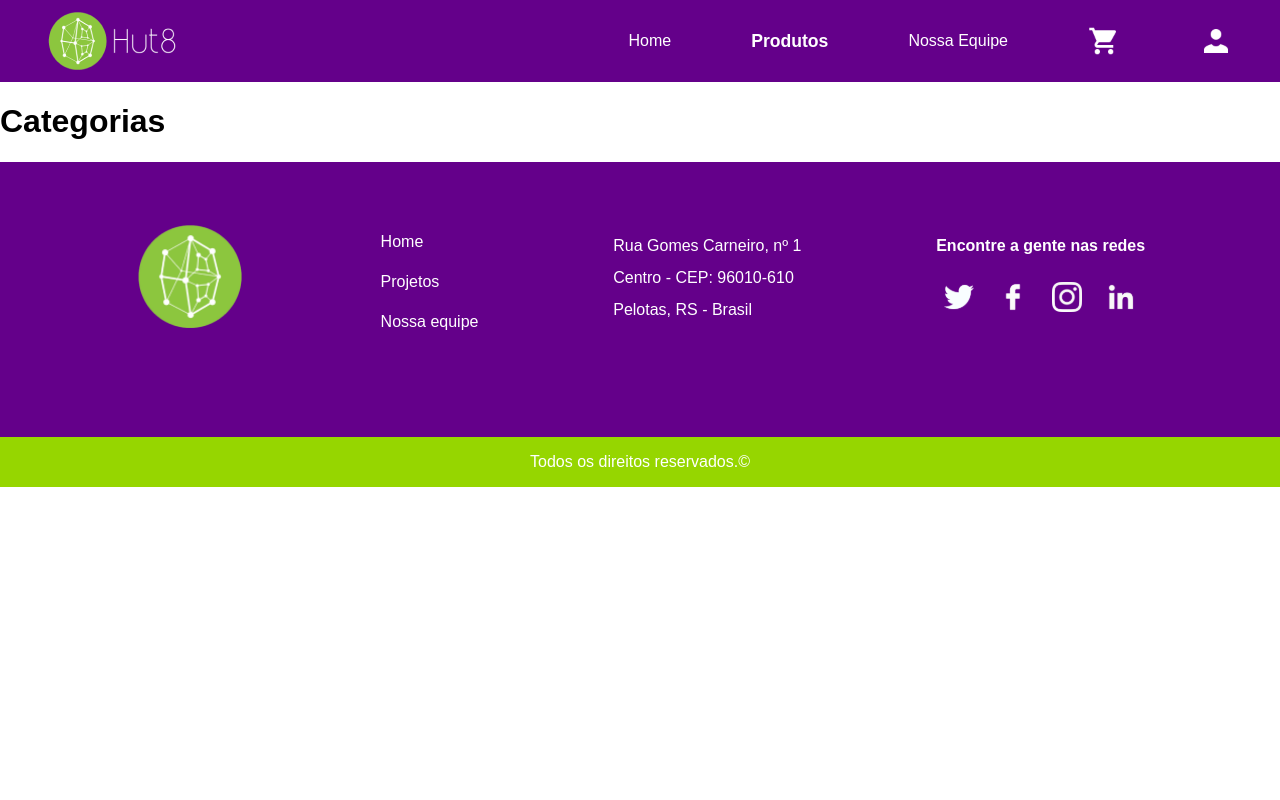
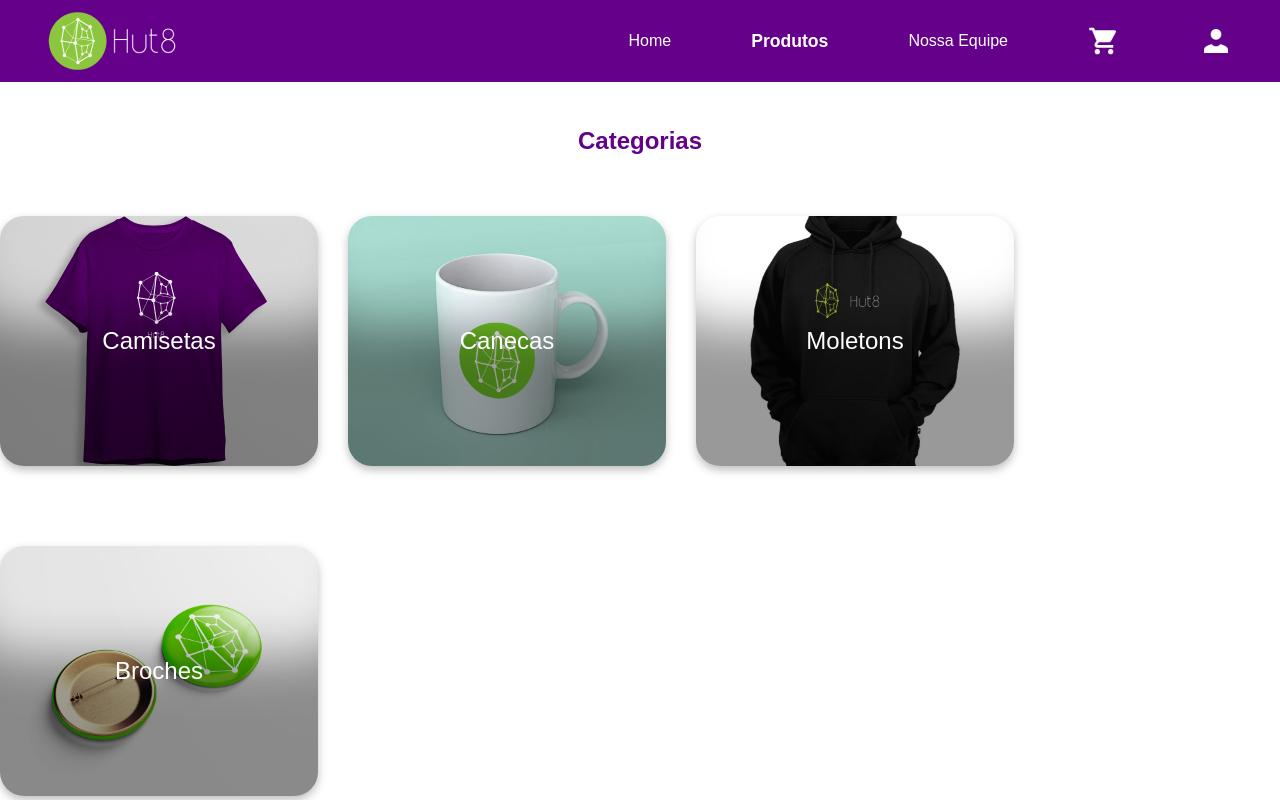
Before and after one commit to luigill/processo-seletivo-hut8-grupo4, a React (Vite) app: page /produtos in a window 1280 px wide. Shown: the top 800 px of the page. Built offline with nearby package versions, Linux system fonts and the light colour scheme.

Commit message:
Desenvolvendo Categorias e mudando título e Favicon

```diff
--- a/index.html
+++ b/index.html
@@ -4,7 +4,8 @@
     <meta charset="UTF-8" />
     <link rel="icon" type="image/svg+xml" href="/vite.svg" />
     <meta name="viewport" content="width=device-width, initial-scale=1.0" />
-    <title>Vite + React</title>
+    <link rel="icon" type="image/x-icon" href="/src/assets/LogoFooter.png">
+    <title>Lojinha da Hut</title>
   </head>
   <body>
     <div id="root"></div>
--- a/src/pages/Categorias/index.tsx
+++ b/src/pages/Categorias/index.tsx
@@ -7,7 +7,15 @@ export default function Categorias(){
     return(
         <>
         <NavMenu/>
-        <h1>Categorias</h1>
+        <section>
+    <h2>Categorias</h2>
+    <ul>
+      <li id="camisetas" className="card">Camisetas</li>
+      <li id="canecas" className="card">Canecas</li>
+      <li id="moletons" className="card">Moletons</li>
+      <li id="broches" className="card">Broches</li>
+    </ul>
+  </section>
         <FooterMenu/>
         </>
     );
--- a/src/pages/Categorias/styles.scss
+++ b/src/pages/Categorias/styles.scss
@@ -0,0 +1,66 @@
+$color_1: #64008a;
+$color_2: #ffffff;
+$font-family_1: "Montserrat", sans-serif;
+
+body {
+	font-family: $font-family_1;
+	margin: 0;
+	padding: 0;
+}
+section {
+	ul {
+		list-style: none;
+		display: flex;
+		flex-direction: row;
+		flex-wrap: wrap;
+		gap: 80px 30px;
+		padding: 0;
+	}
+	h2 {
+		font-size: 1.5em;
+		font-weight: 700;
+		margin-bottom: 20px;
+		color: $color_1;
+		margin: 45px 0;
+	}
+	margin: 0 auto;
+	display: flex;
+	align-items: center;
+	flex-direction: column;
+}
+.card {
+	display: flex;
+	flex-direction: column;
+	justify-content: center;
+	align-items: center;
+	width: 318px;
+	height: 250px;
+	background-size: cover;
+	background-position: center;
+	background-repeat: no-repeat;
+	filter: drop-shadow(0px 4px 4px rgba(0, 0, 0, 0.25));
+	box-shadow: inset 0px -180px 50px -40px rgba(0, 0, 0, 0.4);
+	border-radius: 1em;
+	color: $color_2;
+	font-size: 1.5em;
+	text-decoration: none;
+	transition: all 0.3s ease-in-out;
+	&:hover {
+		transform: scale(1.1);
+		box-shadow: none;
+		cursor: pointer;
+		box-shadow: inset 0px -200px 110px 200px rgba(0, 0, 0, 0.6);
+	}
+}
+#camisetas {
+	background-image: url("../../assets/camisetas/camisetaRoxa.png");
+}
+#moletons {
+	background-image: url("../../assets/moletom.jpg");
+}
+#canecas {
+	background-image: url("../../assets/caneca.png");
+}
+#broches {
+	background-image: url("../../assets/broche.png");
+}
```
Also changed, not shown: 1 other file (tests, documents, lock files or other folders).
